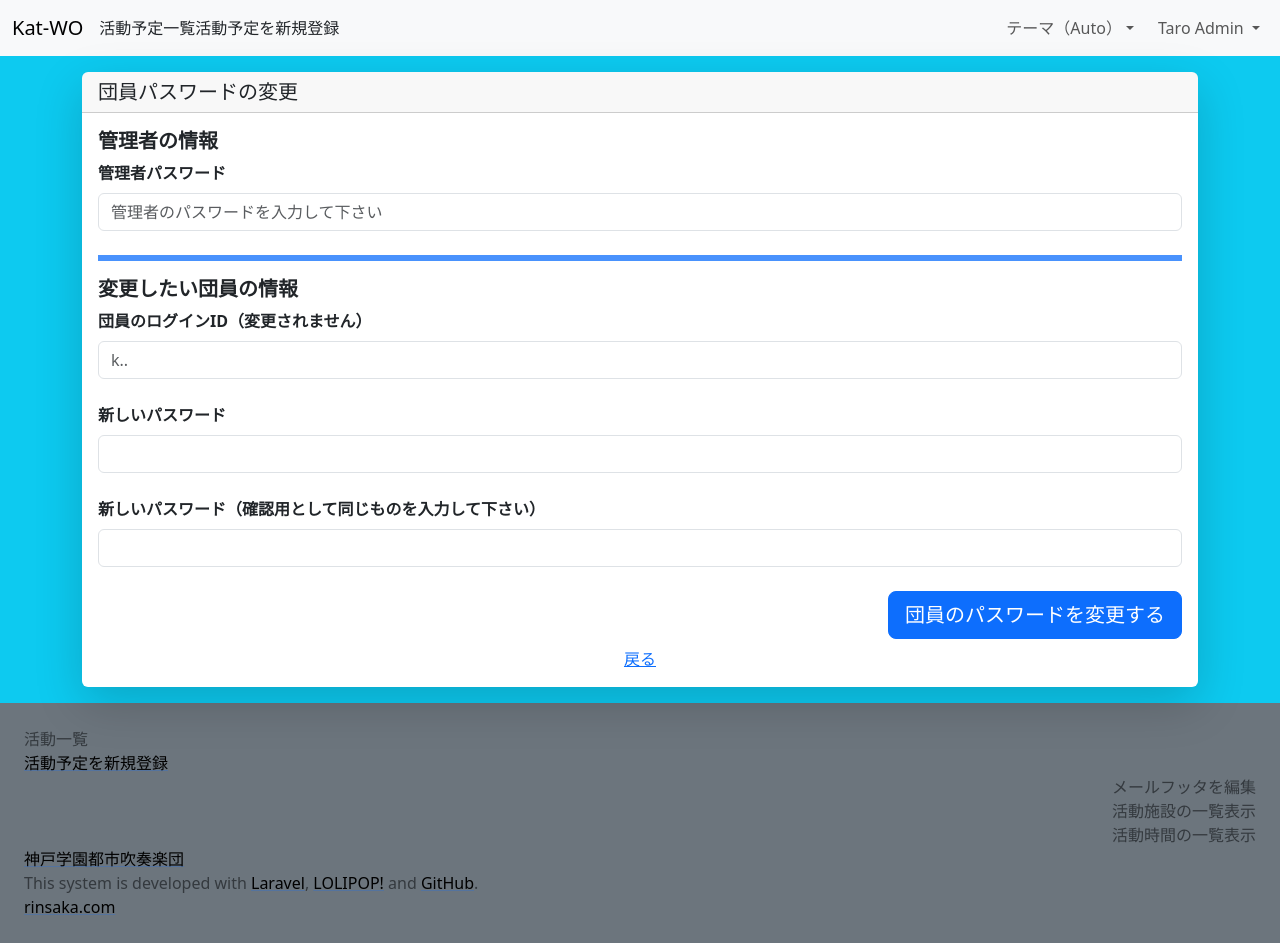
After one commit to rinsaka/katwo-attendance-2026, a Laravel app: page /admin/userpassword in a window 1280 px wide. The commit adds this page. Run offline with Laravel 12, Linux system fonts and the light colour scheme; a user stored in the database is signed in; data comes from the database, SQL or seed files in the repository; parts of the project's set-up code (start-up, migrations or seed data) failed here and were passed over.

Commit message:
admin edit&update user password

```diff
--- a/app/Http/Controllers/Admin/DashboardController.php
+++ b/app/Http/Controllers/Admin/DashboardController.php
@@ -9,6 +9,7 @@ use App\Models\Activity;
 use App\Models\Time;
 use App\Models\Place;
 use App\Models\Attendance;
+use App\Models\User;
 
 class DashboardController extends Controller
 {
@@ -226,4 +227,46 @@ class DashboardController extends Controller
                 ->with('success', 'パスワードを変更しました');
     }
 
+    /*
+     *   ユーザ（団員）パスワードの変更画面
+     */
+    public function userpasswd()
+    {
+        $admin = \Auth::user();
+        return view('admin.userpasswd')
+                ->with('id', $admin->id);
+    }
+
+    public function userpasswd_update(Request $request)
+    {
+        $admin = \Auth::user();
+        // 管理者パスワードを確認
+        if (!password_verify($request->password, $admin->password)) {
+            return redirect('/admin/userpassword')
+                ->with('error', '管理者パスワードが違います');
+        }
+        // Validation（6文字以上あるかなどのチェック）
+        $validated = $request->validate([
+            'login_id' => ['required'],
+            'new_password' => ['required', 'string', 'min:6'],
+        ]);
+
+        // Validation（2つが一致しているかのチェック）
+        if ($request->new_password != $request->new_password_confirm) {
+            return redirect('/admin/userpassword')
+                ->with('error', '新しいパスワード（と確認用）が一致しません');
+        }
+
+        $user = User::where('login_id', '=', $request->login_id)->first();
+        if (!$user) {
+            return redirect('/admin/userpassword')
+                ->with('error', '団員のログインIDが違います');
+        }
+        // パスワードを保存
+        $user->password = bcrypt($request->new_password);
+        $user->save();
+        return redirect('/admin/dashboard')
+                ->with('success', '団員 '. $user->login_id . ' のパスワードを変更しました');
+    }
+
 }
--- /dev/null
+++ b/resources/views/admin/userpasswd.blade.php
@@ -0,0 +1,101 @@
+@extends('layouts.admin-2027')
+
+@section('content')
+
+<main class="container-md">
+@include('layouts.flash')
+
+<div class="card my-3 border-0 shadow-lg">
+    <div class="card-header h5 mb-0">
+        団員パスワードの変更
+    </div>
+    <div class="card-body">
+
+        <form class="form-horizontal" method="POST" action="{{ route('admin.userpasswd_update') }}">
+            {{ csrf_field() }}
+            {{ method_field('patch') }}
+
+            <input type="hidden" name="id" value="{{ $id }}">
+
+            <h5 class="fw-bold">管理者の情報</h5>
+            <!-- 管理者のパスワード -->
+            <div class="mb-4 form-group{{ $errors->has('password') ? ' has-error' : '' }}">
+                <label for="password" class="form-label fw-semibold">管理者パスワード</label>
+
+                <input id="password" name="password" type="password"
+                placeholder="管理者のパスワードを入力して下さい"
+                class="form-control"
+                required />
+                @if ($errors->has('password'))
+                <span class="help-block">
+                <strong>{{ $errors->first('password') }}</strong>
+                </span>
+                @endif
+            </div>
+
+            <hr class="border border-primary border-3 opacity-75">
+
+            <h5 class="fw-bold">変更したい団員の情報</h5>
+
+            <div class="mb-4 form-group{{ $errors->has('login_id') ? ' has-error' : '' }}">
+                <label for="login_id" class="form-label fw-semibold">団員のログインID（変更されません）</label>
+
+                <input id="login_id" name="login_id" type="text"
+                placeholder="k.."
+                class="form-control"
+                required />
+                @if ($errors->has('login_id'))
+                <span class="help-block">
+                <strong>{{ $errors->first('login_id') }}</strong>
+                </span>
+                @endif
+            </div>
+
+            <!-- 新しいパスワード -->
+            <div class="mb-4 form-group{{ $errors->has('new_password') ? ' has-error' : '' }}">
+                <label for="new_password" class="form-label fw-semibold">新しいパスワード</label>
+
+                <input id="new_password" name="new_password" type="password"
+                class="form-control"
+                required />
+                @if ($errors->has('new_password'))
+                <span class="help-block">
+                <strong>{{ $errors->first('new_password') }}</strong>
+                </span>
+                @endif
+            </div>
+
+            <!-- 新しいパスワード（確認用） -->
+            <div class="mb-4 form-group{{ $errors->has('new_password_confirm') ? ' has-error' : '' }}">
+                <label for="new_password_confirm" class="form-label fw-semibold">新しいパスワード（確認用として同じものを入力して下さい）</label>
+
+                <input id="new_password_confirm" name="new_password_confirm" type="password"
+                class="form-control"
+                required />
+                @if ($errors->has('new_password_confirm'))
+                <span class="help-block">
+                <strong>{{ $errors->first('new_password_confirm') }}</strong>
+                </span>
+                @endif
+            </div>
+
+
+            <!-- 送信 -->
+            <div class="d-grid d-lg-flex justify-content-sm-end gap-2 mt-4">
+                <button type="submit" class="btn btn-primary btn-lg">
+                団員のパスワードを変更する
+                </button>
+            </div>
+
+            <!-- テキストリンク（中央寄せ） -->
+            <p class="text-center mt-2 mb-0">
+                <a href="{{ route('admin.dashboard') }}">戻る</a>
+            </p>
+
+        </form>
+    </div>
+
+
+</main>
+
+@endsection
--- a/resources/views/layouts/admin-2027.blade.php
+++ b/resources/views/layouts/admin-2027.blade.php
@@ -99,9 +99,9 @@
                         </a>
                         <ul class="dropdown-menu dropdown-menu-end">
                             <li>
-                                {{-- <a href="{{ action('Admin\HomeController@userpasswd') }}" class="dropdown-item"> --}}
+                                <a href="{{route('admin.userpasswd') }}" class="dropdown-item">
                                     団員パスワードの変更
-                                {{-- </a> --}}
+                                </a>
                             </li>
                             <li>
                                 <a href="{{ route('admin.passwd') }}" class="dropdown-item">
--- a/routes/admin.php
+++ b/routes/admin.php
@@ -47,9 +47,10 @@ Route::middleware('auth:admin')->prefix('admin')->group(function () {
     Route::get('/password', [DashboardController::class, 'passwd'])->name('admin.passwd');
     Route::patch('/password', [DashboardController::class, 'passwd_update'])->name('admin.passwd_update');
 
+    Route::get('/userpassword', [DashboardController::class, 'userpasswd'])->name('admin.userpasswd');
+    Route::patch('/userpassword', [DashboardController::class, 'userpasswd_update'])->name('admin.userpasswd_update');
 
-    // Route::get('userpassword', 'Admin\HomeController@userpasswd');
-    // Route::patch('userpassword', 'Admin\HomeController@userpasswd_update')->name('admin.userpasswd');
+
     // Route::get('mailinfo', 'Admin\MailinfosController@edit');
     // Route::post('mailinfo', 'Admin\MailinfosController@update')->name('admin.mailinfo');
 });
```
